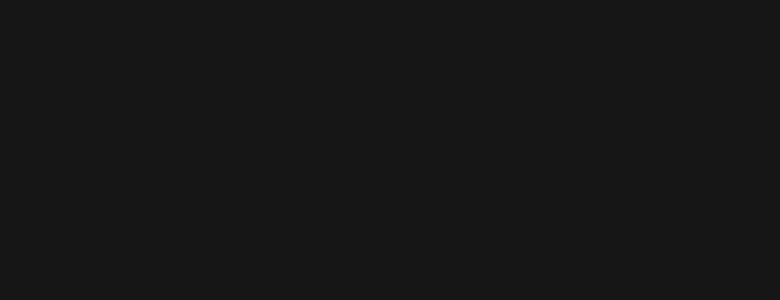
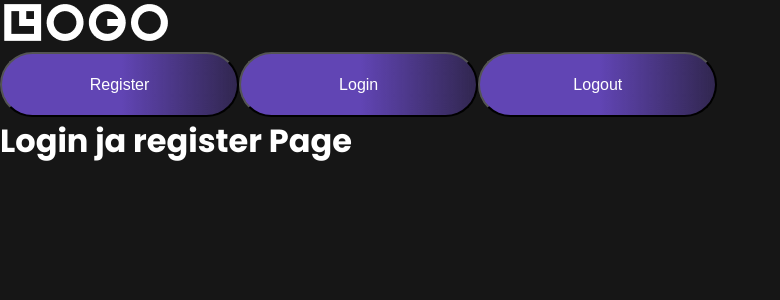
Before and after one commit to PaivarintaEmilia/fullStackOwnMainProject, a React (Vite) app: page /login in a window 1280 px wide. Before the commit this address had no page. Shown: the top 300 px of the page, without its empty margins (0-780 px from the left). Built offline with nearby package versions, Linux system fonts and the light colour scheme.

Commit message:
Create Header.txs and navigation.

```diff
--- a/src/App.tsx
+++ b/src/App.tsx
@@ -3,17 +3,27 @@
 import Home from './pages/Home';
 import { BrowserRouter as Router, Routes, Route } from 'react-router-dom'; // Importoidaan reitityskomponentit
 import Balance from './pages/Balance';
+import Header from "./components/Header/Header";
+import Authentication from "./pages/Authentication";
 
 
 const App: React.FC = () => {
 
   return (
+    <>
       <Router> {/* Router-komponentti määrittää reitityksen juuren */}
+        <Header />
         <Routes> {/* Routes-konteineri sisältää yksittäiset reitit */}
           <Route path="/" element={<Home />} /> {/* Oletusreitti HomePage-komponentille */}
           <Route path="/balance" element={<Balance navigateToRoute='/' />} /> {/* Reitti Balance-komponentille */}
+          <Route path="/login" element={<Authentication />} />
+          <Route path="/register" element={<Authentication />} />
+          <Route path="/logout" element={<Balance navigateToRoute='/'/>} />  { /* etstaukseen */}
         </Routes>
       </Router>
+
+    </>
+
   );
 }
 
--- a/src/components/Header/Header.tsx
+++ b/src/components/Header/Header.tsx
@@ -0,0 +1,72 @@
+import React from "react";
+import Img from "../../common/Img";
+import ButtonComponent from "../../common/Button";
+import { useNavigate } from 'react-router-dom';
+// Styling
+import styles from './Header.module.css';
+
+
+
+
+const Header: React.FC = () => {
+
+    const navigate = useNavigate(); // react-router-dom hook navigointiin
+
+    const navigateLogin = () => {
+        navigate('/login');
+    };
+
+    const navigateRegister = () => {
+        navigate('/register');
+    };
+
+    const navigateLogout = () => {
+        navigate('/logout');
+    };
+
+
+
+    return (
+        <div className={styles.headerContainer}>
+            <Img
+                source="public\photos\Logo.png"
+                alt="LogoIpsum logo for the Project."
+                className={styles.logo}
+                id="nav-container-img-id" // Mieti tarvitaanko tätä oikeastaan ollenkaan.
+            />
+            <div className={styles.btnContainer}>
+                <ButtonComponent
+                    name="register"
+                    type="button"
+                    value="" // tarvitaanko navContainerissa?
+                    className={styles.registerBtn}
+                    id="global-btn"
+                    onClick={navigateLogin}
+                    text="Register"
+                />
+                <ButtonComponent
+                    name="Login"
+                    type="button"
+                    value="" // tarvitaanko navContainerissa?
+                    className={styles.loginBtn}
+                    id="global-btn"
+                    onClick={navigateRegister}
+                    text="Login"
+                />
+                <ButtonComponent
+                    name="Logout"
+                    type="button"
+                    value="" // tarvitaanko navContainerissa?
+                    className={styles.logOutBtn}
+                    id="global-btn"
+                    onClick={navigateLogout}
+                    text="Logout"
+                />
+
+            </div>
+
+        </div>
+    );
+}
+
+export default Header;
--- a/src/pages/Authentication.tsx
+++ b/src/pages/Authentication.tsx
@@ -0,0 +1,12 @@
+import React from 'react';
+
+const Authentication: React.FC = () => {
+  return (
+    <div>
+      <h1>Login ja register Page</h1>
+      {/* Lisää sisältö */}
+    </div>
+  );
+}
+
+export default Authentication;
```
Also changed, not shown: public/photos/Logo.png (added), src/components/Header/Header.module.css (added).
